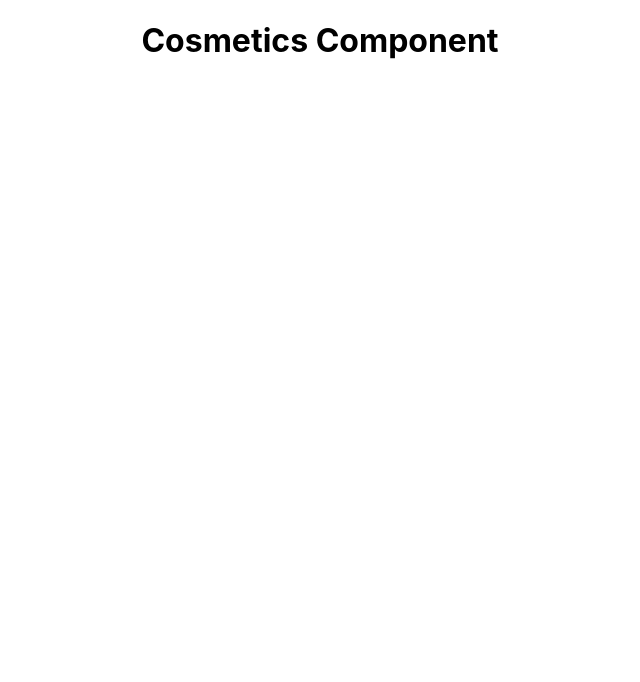
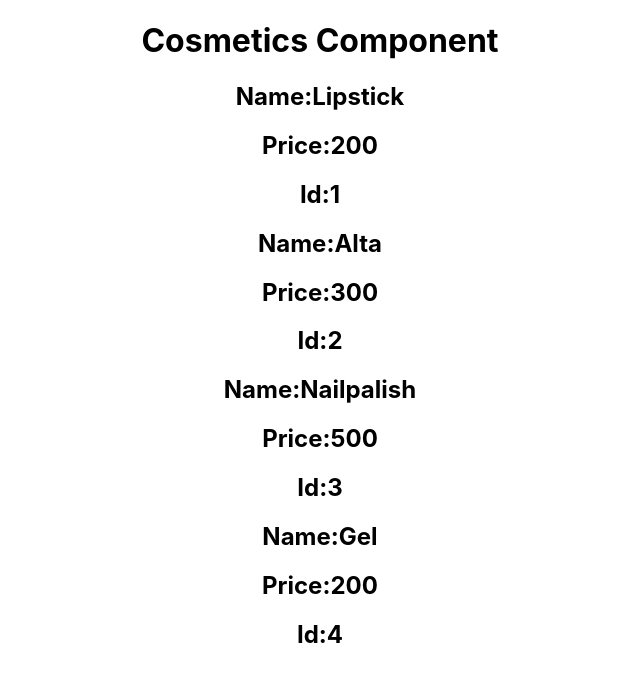
Before and after one commit to HasanMdKamrul/Exploring-import-export-others, a React (Create React App) app: page / in a window 1280 px wide. Shown: the top 682 px of the page, without its empty margins (320-960 px from the left). Built offline with nearby package versions, Linux system fonts and the light colour scheme.

Commit message:
Fake data generate part 1

```diff
--- /dev/null
+++ b/src/components/CosmeticDisplay/CosmeticDisplay.js
@@ -0,0 +1,14 @@
+import React from 'react';
+
+const CosmeticDisplay = ({cosmetic}) => {
+    const {name,price,id} = cosmetic;
+    return (
+        <div>
+            <h2>Name:{name}</h2>
+            <h2>Price:{price}</h2>
+            <h2>Id:{id}</h2>
+        </div>
+    );
+};
+
+export default CosmeticDisplay;
--- a/src/components/Cosmetics/Cosmetics.js
+++ b/src/components/Cosmetics/Cosmetics.js
@@ -1,11 +1,23 @@
 import React from 'react';
+import CosmeticDisplay from '../CosmeticDisplay/CosmeticDisplay';
 
 const Cosmetics = () => {
+    // ** Own fake data rendering
+
+    const cosmetics = [
+        {name:'Lipstick',price:200,id:1},
+        {name:'Alta',price:300,id:2},
+        {name:'Nailpalish',price:500,id:3},
+        {name:'Gel',price:200,id:4},
+
+    ]
 
     return (
         <div>
             <h1>Cosmetics Component</h1>
-
+            {
+                cosmetics.map(cosmetic => <CosmeticDisplay cosmetic={cosmetic}></CosmeticDisplay>)
+            }
         </div>
     );
 };
```
Also changed, not shown: src/components/CosmeticDisplay/CosmeticDisplay.css (added).
